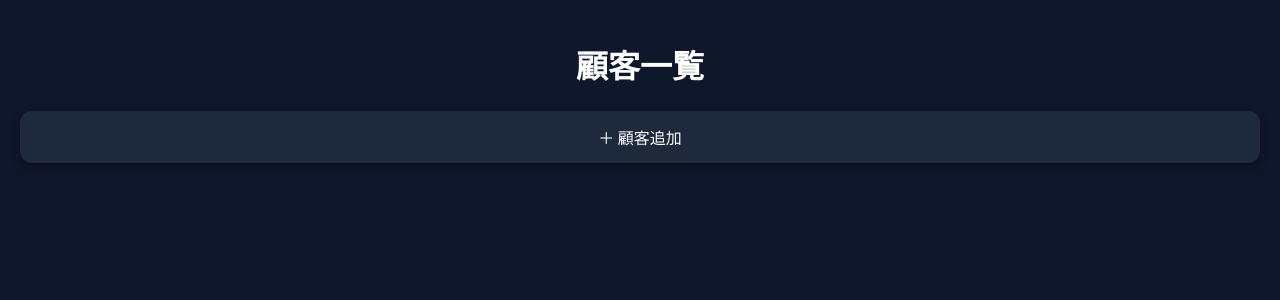
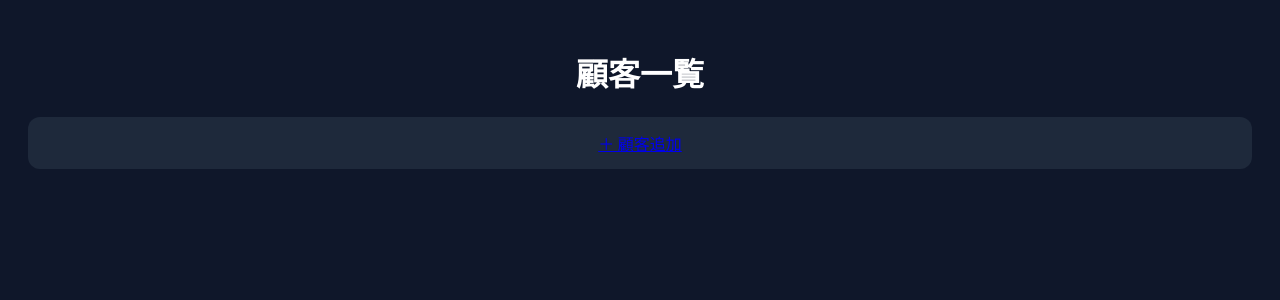
Before and after one commit to momo09280502/karte_app, a Flask app: page / in a window 1280 px wide. Shown: the top 300 px of the page. Run offline with Flask 3, Linux system fonts and the light colour scheme; data that the repository does not hold is empty.

Commit message:
update design

```diff
--- a/templates/index.html
+++ b/templates/index.html
@@ -2,6 +2,7 @@
 <html>
 <head>
     <title>カルテ</title>
+    <meta name="viewport" content="width=device-width, initial-scale=1.0">
 
     <link href="https://fonts.googleapis.com/css2?family=Noto+Sans+JP&display=swap" rel="stylesheet">
 
@@ -11,18 +12,9 @@
             color: white;
             font-family: 'Noto Sans JP', sans-serif;
             padding: 20px;
-            margin: 0;
         }
 
-        h1 {
-            text-align: center;
-            margin-bottom: 24px;
-        }
-
-        a {
-            color: white;
-            text-decoration: none;
-        }
+        h1 { text-align: center; }
 
         .button {
             display: block;
@@ -31,11 +23,6 @@
             border-radius: 12px;
             margin-bottom: 20px;
             text-align: center;
-            box-shadow: 0 4px 10px rgba(0,0,0,0.3);
-        }
-
-        .button:hover {
-            background-color: #334155;
         }
 
         .customer {
@@ -44,16 +31,11 @@
             padding: 16px;
             border-radius: 12px;
             margin-bottom: 12px;
-            box-shadow: 0 4px 10px rgba(0,0,0,0.3);
-        }
-
-        .customer:hover {
-            background-color: #334155;
         }
     </style>
 </head>
+
 <body>
-
 <h1>顧客一覧</h1>
 
 <a href="/add" class="button">＋ 顧客追加</a>
```
Lines whose indentation alone changed are shown as unchanged.
